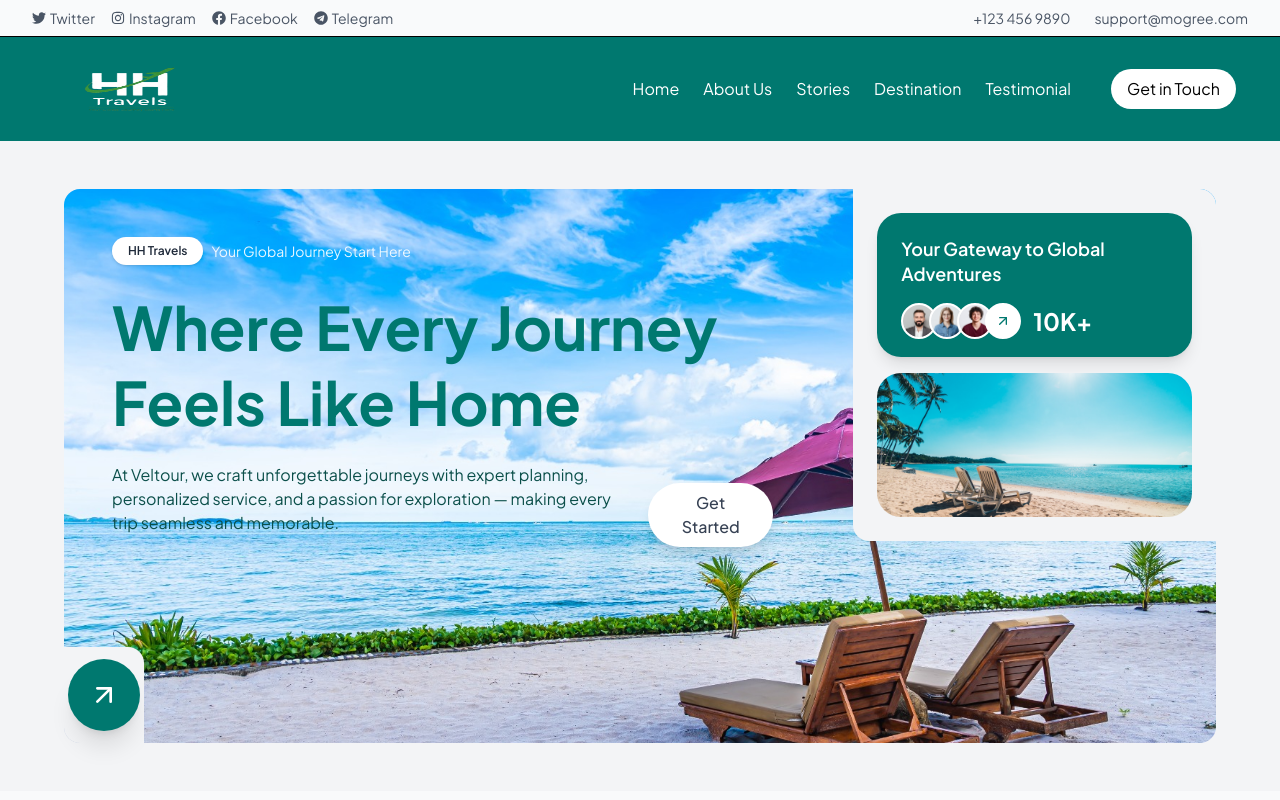
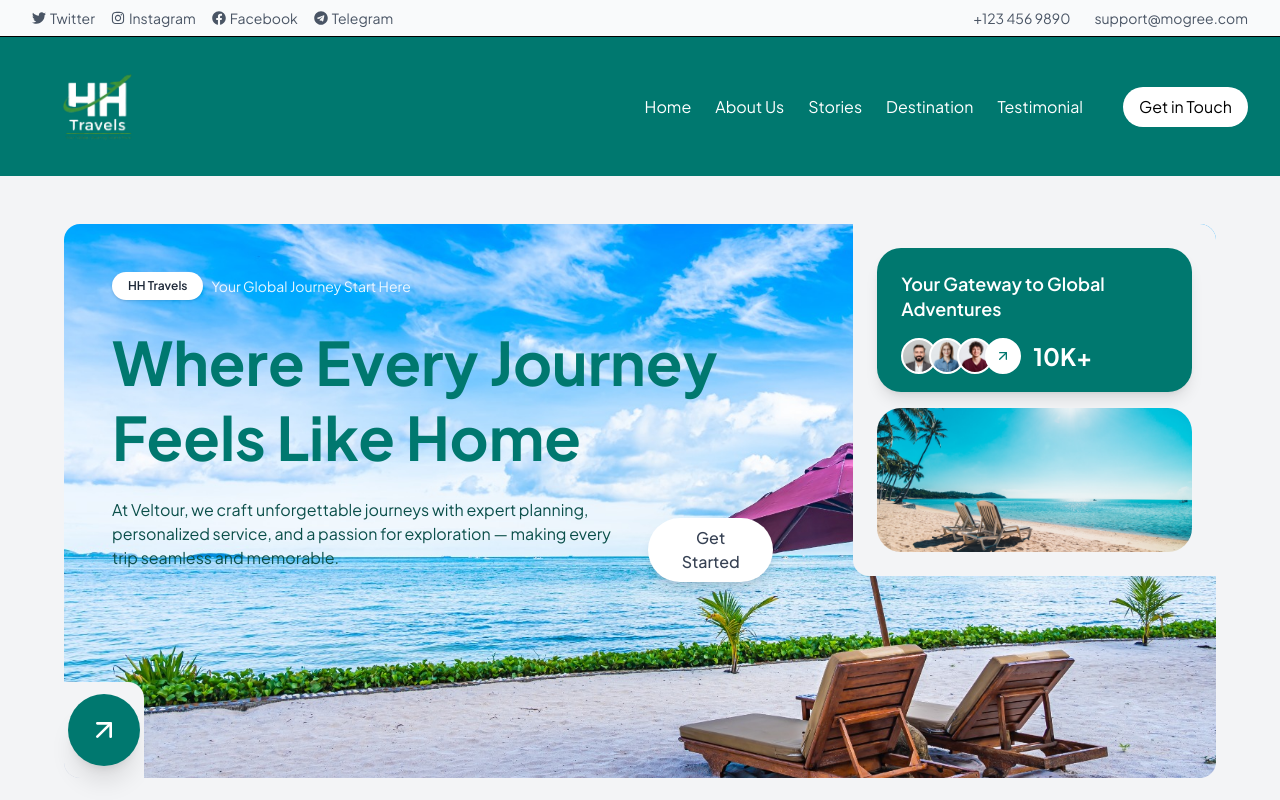
Before and after one commit to CH-Abdul-Hadi/travelAgent-Frontend, a React (Vite) app: page / in a window 1280 px wide. Shown: the top 800 px of the page. Built offline with nearby package versions, Linux system fonts and the light colour scheme.

Commit message:
Adjust Navbar layout for improved spacing and logo size

```diff
--- a/src/components/Navbar.jsx
+++ b/src/components/Navbar.jsx
@@ -78,7 +78,7 @@ const Navbar = () => {
       </div>
 
       {/* Main navbar */}
-      <div className="flex justify-between items-center px-4 md:px-8 lg:px-11 py-4">
+      <div className="flex justify-between items-center px-4 md:px-8 lg:px-8 py-4">
         {/* Logo */}
         <div>
           <Link to="/" >
@@ -86,7 +86,7 @@ const Navbar = () => {
             {brand.name}
           </h1>
           <p className="text-xs md:text-sm text-gray-500">{brand.tagline}</p> */}
-          <img src="/logo.png" className="w-42 h-18" alt="" />
+          <img src="/logo.png" className="w-32 " alt="" />
           </Link>
         </div>
 
```
